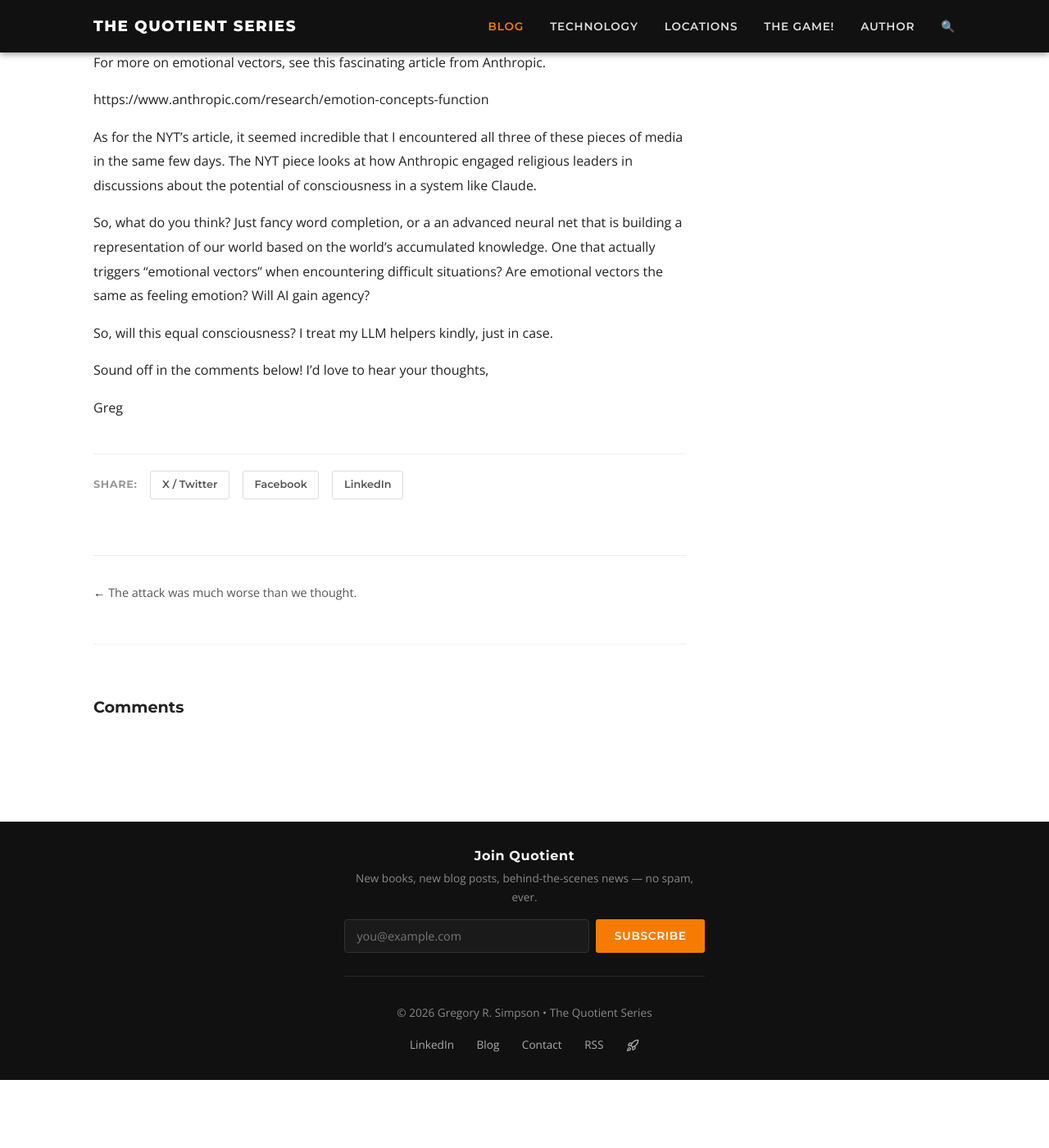
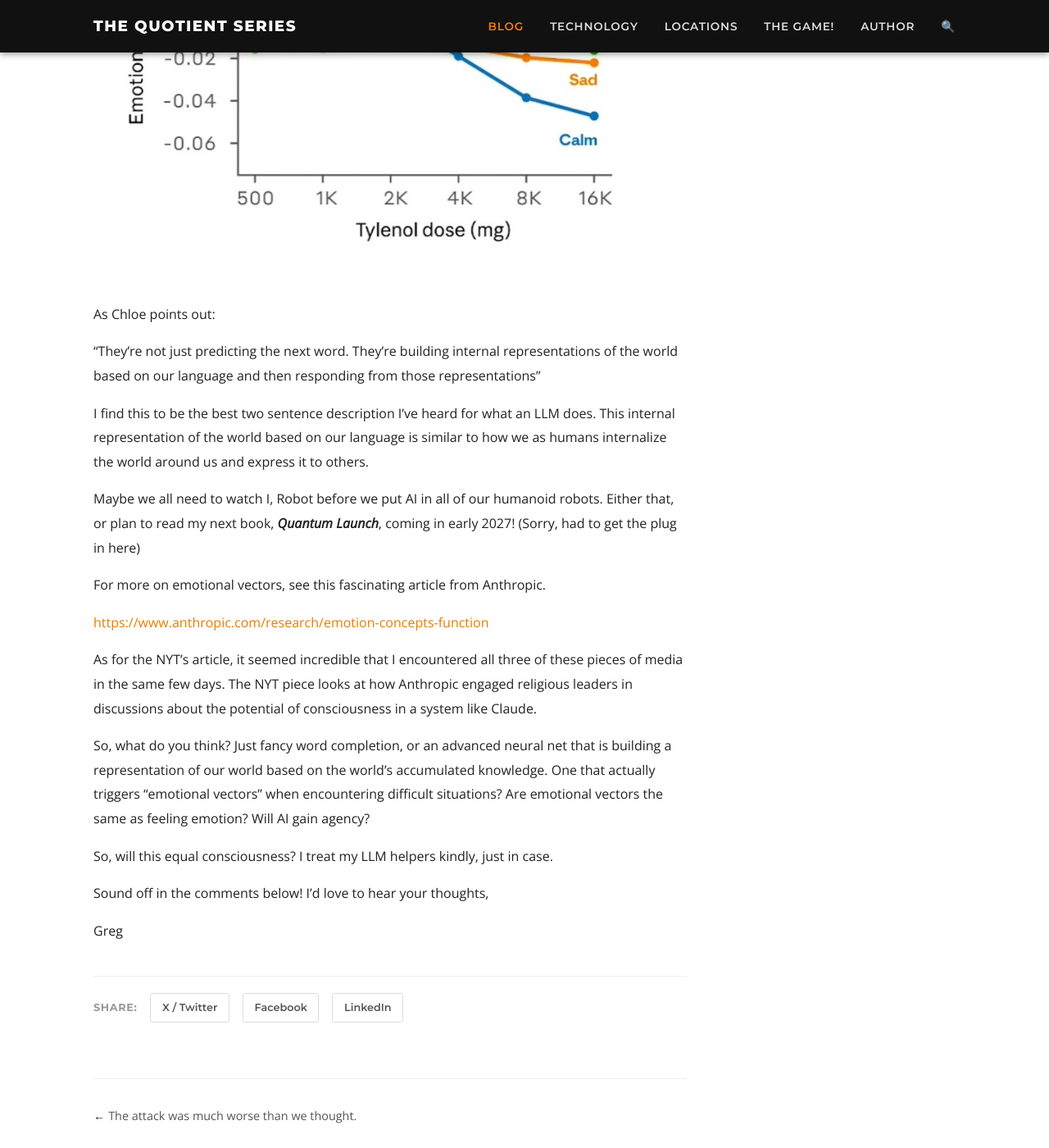
Before and after one commit to simpsong00/simpsong00.github.io, a Jekyll site: the page built from _posts/2026-10-02-i-robot-i-claude.md, in a window 1280 px wide and 1400 px high, scrolled down 1331 px. Shown: the whole window at 82% size. Built offline with Jekyll 4.4.1, drawn with Linux system fonts in a browser that asks for light colours; a script that is not in the unit is left out; before the commit the page ends 2648 px from its top, so only the background shows below that; part of the change alters nothing that is shown.

```diff
--- a/_posts/2026-10-02-i-robot-i-claude.md
+++ b/_posts/2026-10-02-i-robot-i-claude.md
@@ -19,6 +19,7 @@ https://youtu.be/aBUniZHgCnE?is=ic3G3Mkw8LcqyPnJ
 In this clip, Anthropic's Chloe Lubinski talks about how AI works, and how when Claude is asked about a potentially lethal dose of medicine, the emotional vector of fear is activated. The model of reality created by the neural network lights up certain vectors associated with emotions in the right conditions.
 
 
+
 [![](/weebly/emotional-claude.jpg)](/weebly/emotional-claude.jpg)
 
 
@@ -32,11 +33,11 @@ Maybe we all need to watch I, Robot before we put AI in all of our humanoid robo
 
 For more on emotional vectors, see this fascinating article from Anthropic.
 
-https://www.anthropic.com/research/emotion-concepts-function
+[https://www.anthropic.com/research/emotion-concepts-function](https://www.anthropic.com/research/emotion-concepts-function)
 
 As for the NYT's article, it seemed incredible that I encountered all three of these pieces of media in the same few days. The NYT piece looks at how Anthropic engaged religious leaders in discussions about the potential of consciousness in a system like Claude.
 
-So, what do you think? Just fancy word completion, or a an advanced neural net that is building a representation of our world based on the world's accumulated knowledge. One that actually triggers "emotional vectors" when encountering difficult situations? Are emotional vectors the same as feeling emotion? Will AI gain agency?
+So, what do you think? Just fancy word completion, or an advanced neural net that is building a representation of our world based on the world's accumulated knowledge. One that actually triggers "emotional vectors" when encountering difficult situations? Are emotional vectors the same as feeling emotion? Will AI gain agency?
 
 So, will this equal consciousness? I treat my LLM helpers kindly, just in case.
 
```
Also changed, not shown: weebly/emotional-claude.jpg (added).
